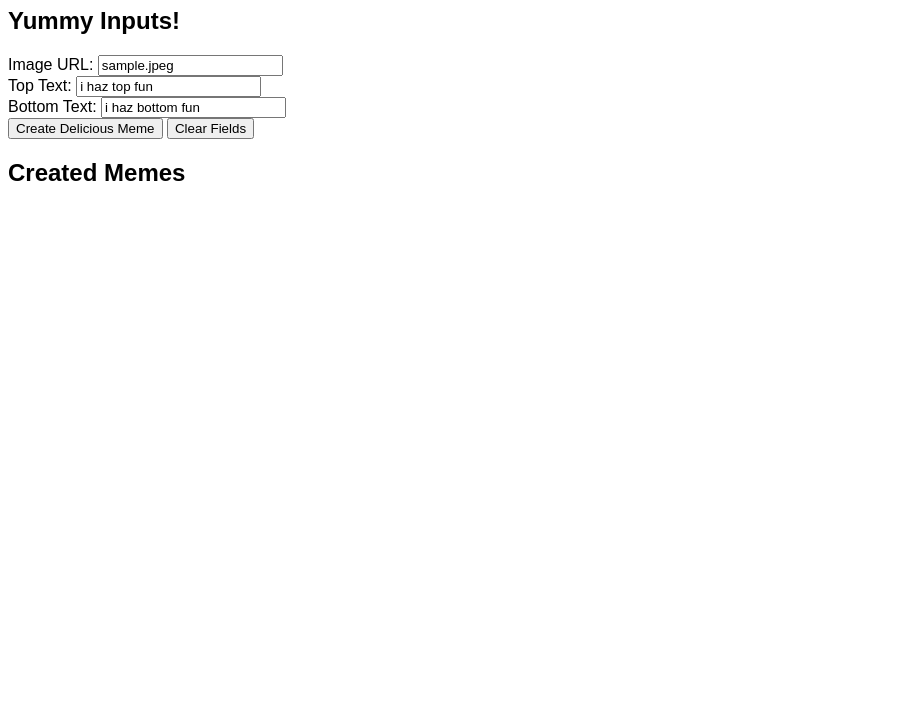
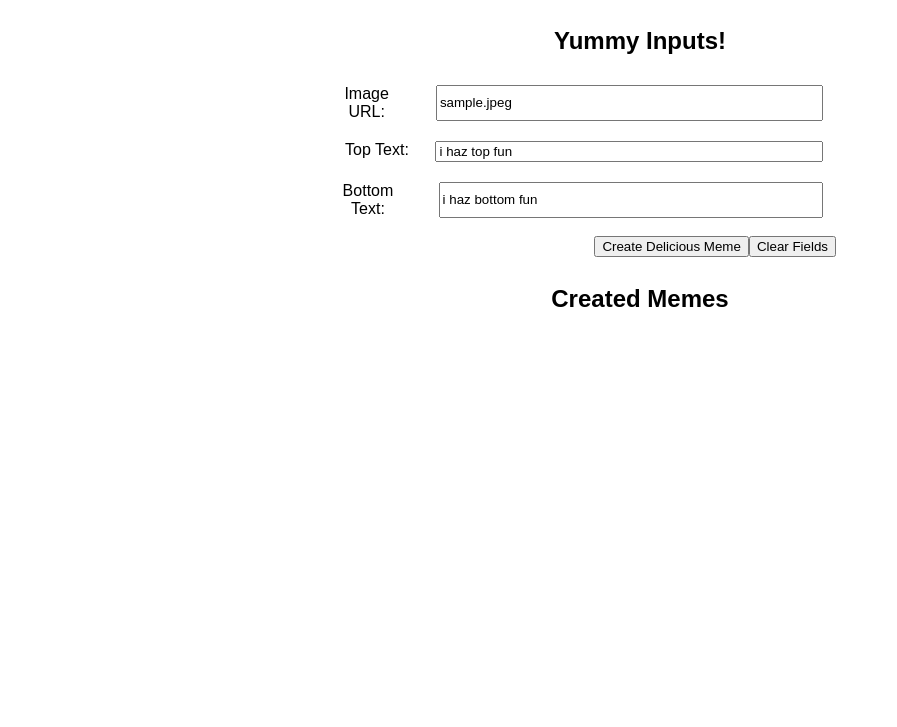
Before and after one commit to wongco/meme_generator, a plain HTML site: page index.html in a window 1280 px wide. Shown: the part 73-800 px from the top of the page, without its empty margins (0-897 px from the left). Drawn offline with Linux system fonts and the light colour scheme.

Commit message:
add first pass at css layout

```diff
--- a/index.html
+++ b/index.html
@@ -32,8 +32,8 @@
     </div>
     <!-- </form> -->
   </section>
+  <h2>Created Memes</h2>
   <section class="memes">
-    <h2>Created Memes</h2>
   </section>
 </body>
 </html>
--- a/style.css
+++ b/style.css
@@ -1,3 +1,53 @@
+/* ----------------
+-----Body CSS-----
+-----------------*/
+
 body {
   font-family: sans-serif;
+  text-align: center;
 }
+
+/* ----------------
+-----Input CSS-----
+-----------------*/
+
+.input {
+  display: flex;
+  flex-direction: column;
+  align-items: center;
+}
+
+.textinput {
+  display: flex;
+  flex-direction: row;
+  padding: 10px;
+  width: 50%;
+  justify-content: flex-end;
+}
+
+.textinput input {
+  margin-left: 2em;
+  margin-right: 10em;
+  width: 60%;
+}
+
+.submit {
+  display: flex;
+  flex-direction: row;
+  justify-content: flex-end;
+  /* background-color: blue; */
+  width: 50%;
+  padding: 0.5em 0;
+  margin-right: 15em;
+}
+
+/* ----------------
+-----Memes CSS-----
+-----------------*/
+
+.memes {
+  display: flex;
+  flex-direction: row;
+  justify-content: space-around;
+  flex-wrap: wrap;
+}
```
Lines whose indentation alone changed are shown as unchanged.
